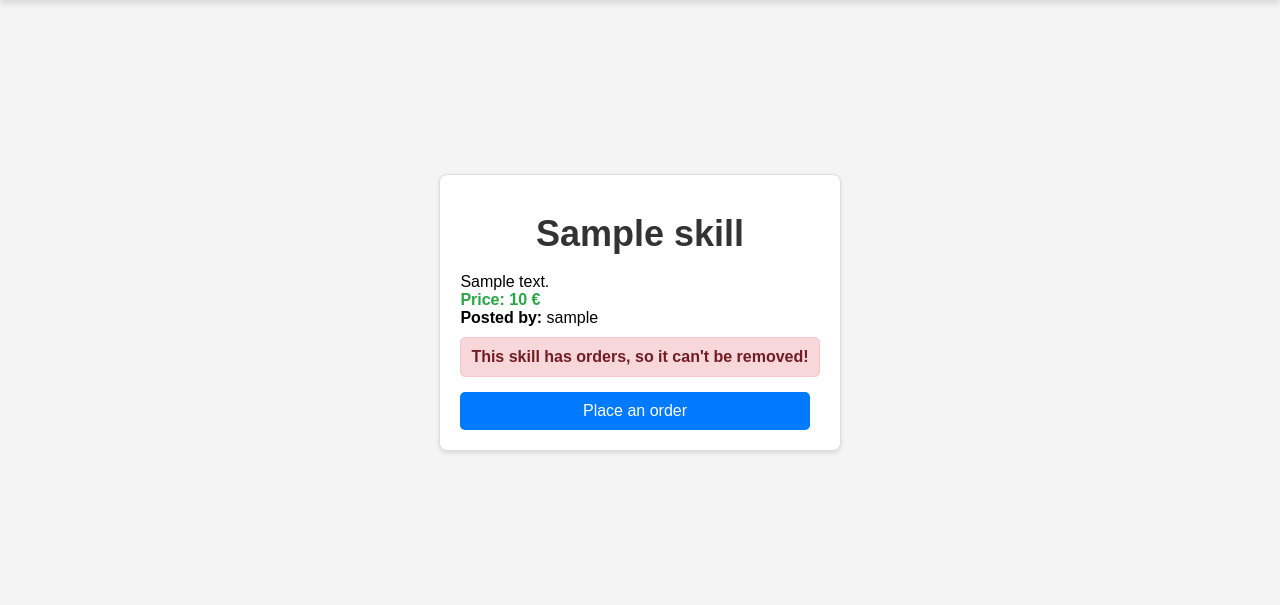
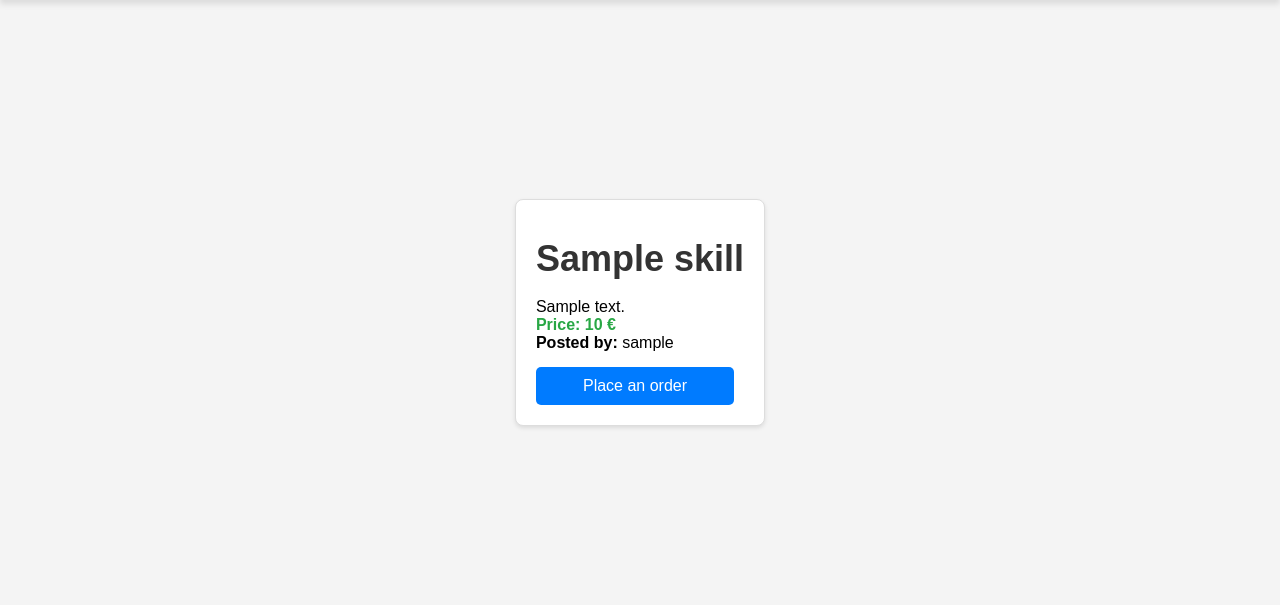
Before and after one commit to jhuhtanen/tikawe-skillr, a Flask app: template flaskr/templates/skills/skill_detail.html in a window 1280 px wide. Shown: the part 58-663 px from the top of the page. Run offline with Flask 3, Linux system fonts and the light colour scheme; the template is opened without the code that fills it: most values are stand-ins (such as "Sample title", 1, 10 or a date in 2020).

Commit message:
fix: fixed a bug where message of can't be deleted was visible for everyone, not only the owner of the skill.

```diff
--- a/flaskr/templates/skills/skill_detail.html
+++ b/flaskr/templates/skills/skill_detail.html
@@ -26,7 +26,7 @@
             </div>
         {% endif %}
 
-        {% if skill.order_count > 0 %}
+        {% if session["user_id"] == skill.user_id and skill.order_count > 0 %}
             <div class="alert alert-danger">
                 <strong>This skill has orders, so it can't be removed!</strong>
             </div>
```
